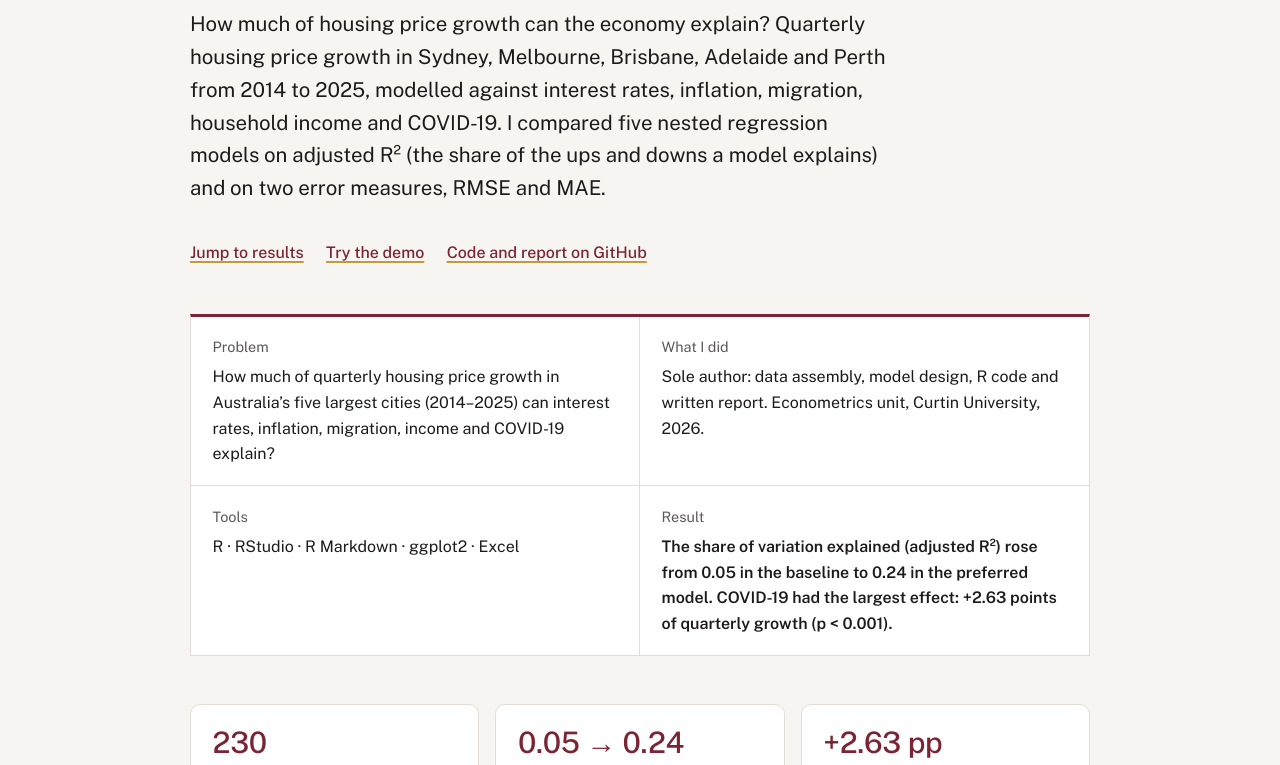
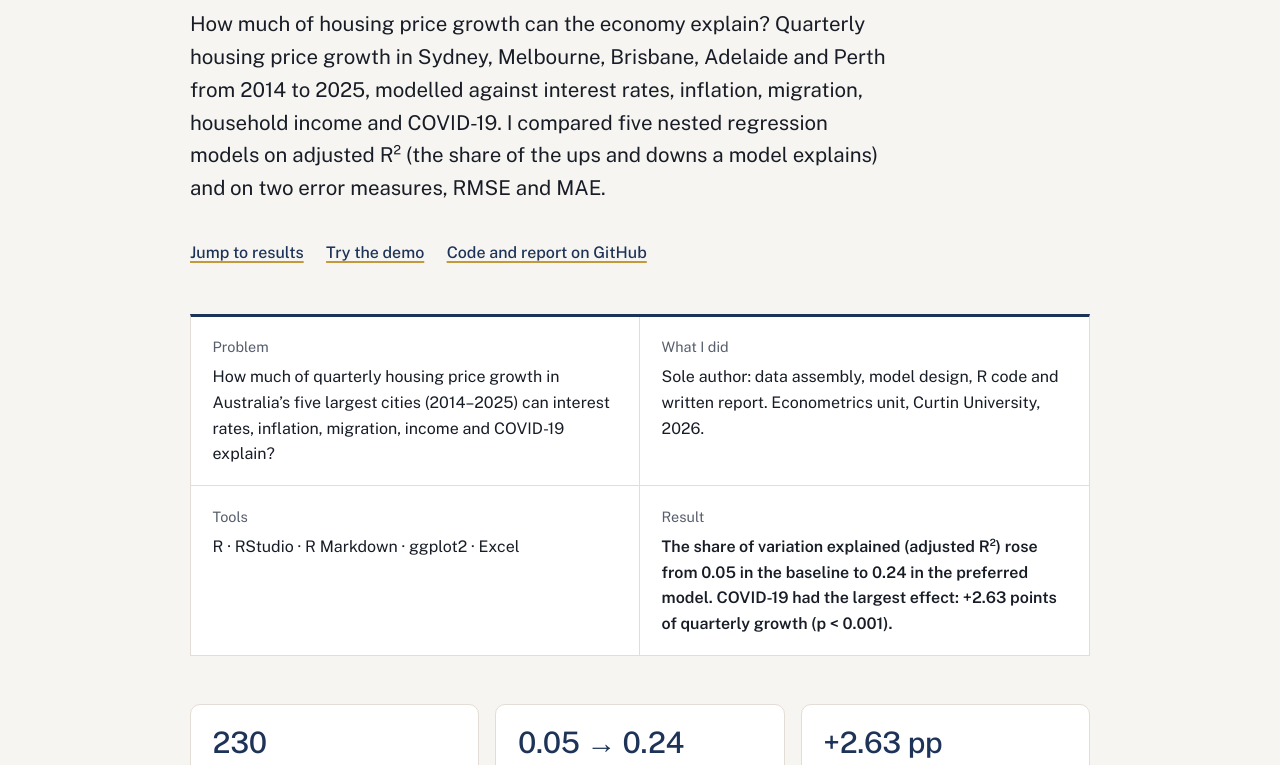
Before and after one commit to Yarida-nes/Yarida-CV, a plain HTML site: page housing.html in a window 1280 px wide. Shown: the part 350-1115 px from the top of the page. Drawn offline with nearby package versions, Linux system fonts and the light colour scheme.

Commit message:
Site: navy main colour with gold details

```diff
--- a/demos.css
+++ b/demos.css
@@ -31,7 +31,7 @@
       /* model bars */
       .models { display: grid; grid-template-columns: repeat(5, 1fr); gap: .5rem; align-items: end; height: 140px; padding-bottom: 1.6rem; position: relative; }
       .models div { position: relative; height: 100%; display: flex; flex-direction: column; justify-content: flex-end; }
-      .models b { display: block; border-radius: 6px 6px 0 0; background: #e6cfd3; transition: background-color .3s ease, height .5s ease; }
+      .models b { display: block; border-radius: 6px 6px 0 0; background: #cdd5e3; transition: background-color .3s ease, height .5s ease; }
       .models div.sel b { background: var(--tone); }
       .models em { font-style: normal; font-family: "DM Mono", monospace; font-size: .78rem; text-align: center; margin-bottom: .3rem; color: var(--muted); }
       .models div.sel em { color: var(--tone-ink); font-weight: 600; }
--- a/styles.css
+++ b/styles.css
@@ -1,14 +1,14 @@
-/* Formal palette: deep claret accent on warm paper, neutral ink */
+/* Formal palette: navy on warm paper, with gold details */
 :root {
   --paper: #f7f5f1;
   --surface: #ffffff;
-  --ink: #1d1a1b;
-  --signal: #1d1a1b;
-  --muted: #5d5759;
+  --ink: #171c26;
+  --signal: #171c26;
+  --muted: #565d6b;
   --line: #e3ddd6;
-  --accent: #7a2434;
-  --accent-strong: #5c1a27;
-  --accent-soft: #f3e5e7;
+  --accent: #1e3358;
+  --accent-strong: #14233f;
+  --accent-soft: #e3e8f1;
   color-scheme: light;
 }
 
@@ -568,7 +568,7 @@ html .home .cap-tool img { width: 22px; height: 22px; filter: grayscale(1); opac
 html .home .project-card h3 { margin-bottom: .35rem; }
 html .home .project-card .card-meta { margin: 0 0 .85rem; color: var(--muted); font-size: .9rem; }
 
-/* Gold details: claret stays the main colour; gold marks links, headings and the contact block */
+/* Gold details: navy stays the main colour; gold marks links, headings and the contact block */
 :root { --gold: #c39a3b; }
 .button, .card-btn, .card-btn.is-primary, .section-side-link, .footer-links a, .ref-list a { text-decoration-color: var(--gold); text-decoration-thickness: 2px; }
 .section-intro a, .projects-more a { border-bottom-color: var(--gold); }
```
Also changed, not shown: favicon.svg.
